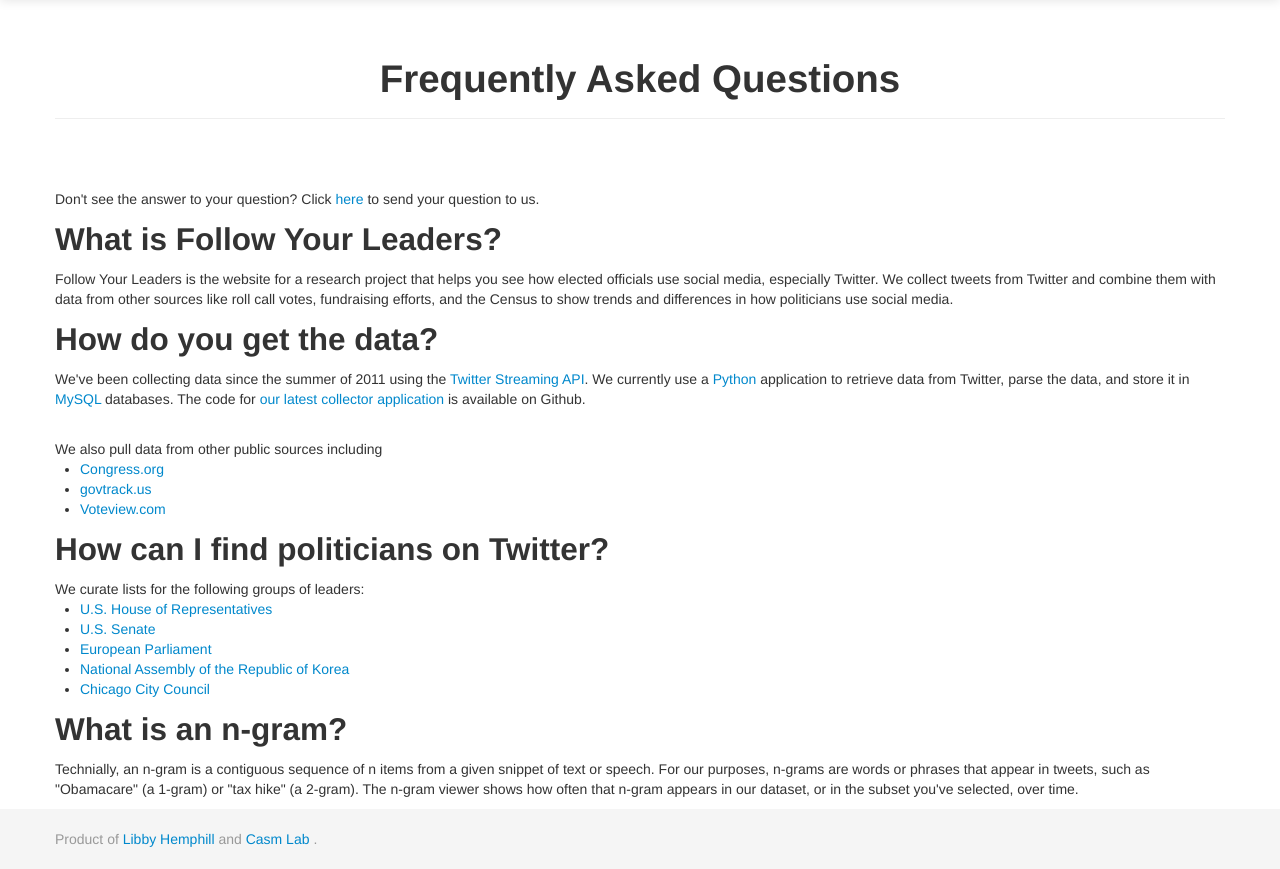
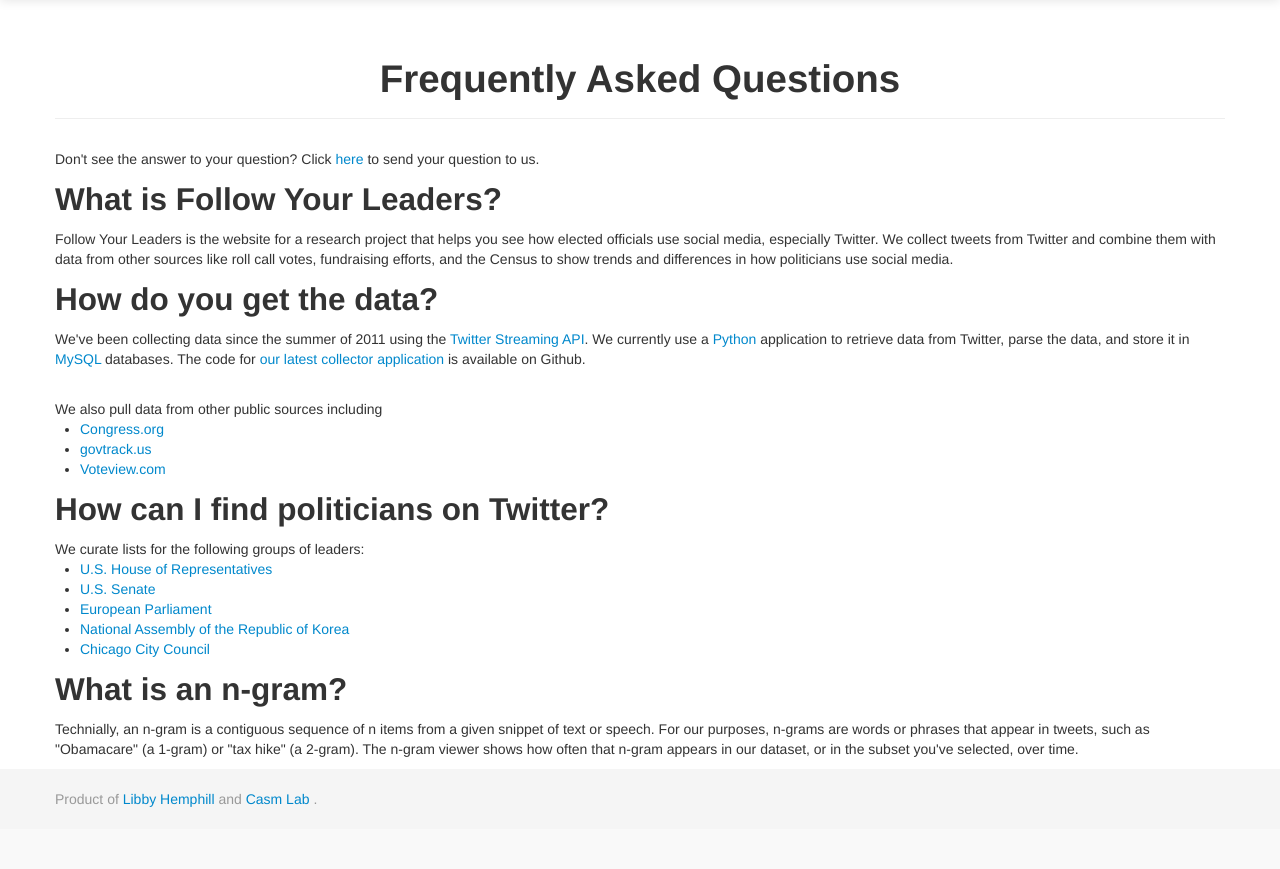
Before and after one commit to casmlab/followyourleaders-2013, a Django app: page /faq in a window 1280 px wide. Shown: the part 41-910 px from the top of the page. After the commit the page ends 848 px from the top, so only its background shows below. Run offline with Django 3.2, Linux system fonts and the light colour scheme; parts of the project's set-up code (start-up, migrations or seed data) failed here and were passed over; some libraries are stand-ins or nearby versions.

Commit message:
small changes to faq page

```diff
--- a/fyl_try2/templates/faq.html
+++ b/fyl_try2/templates/faq.html
@@ -6,9 +6,7 @@
 <div class="page-header" align="center">
   <h1>Frequently Asked Questions</h1>
 </div>
-
-<br>
-<br>
+<div class="page-content">
 	Don't see the answer to your question? Click <a href="#faq_form" data-toggle="modal"> here </a> to send your question to us.
 	<br>
 
@@ -38,6 +36,7 @@ Don't see the answer to your question? Click <a href="#faq_form" data-toggle="mo
 	<h2 id="what_is_an_n-gram?">What is an n-gram?</h2>
 	<p>Technially, an n-gram is a contiguous sequence of n items from a given snippet of text or speech. For our purposes, n-grams are words or phrases that appear in tweets, such as "Obamacare" (a 1-gram) or "tax hike" (a 2-gram). The n-gram viewer shows how often that n-gram appears in our dataset, or in the subset you've selected, over time.
 	</p>
+</div>
 
 <div class="modal hide fade" id="faq_form">
     <div class="modal-header">
```
Lines whose indentation alone changed are shown as unchanged.
